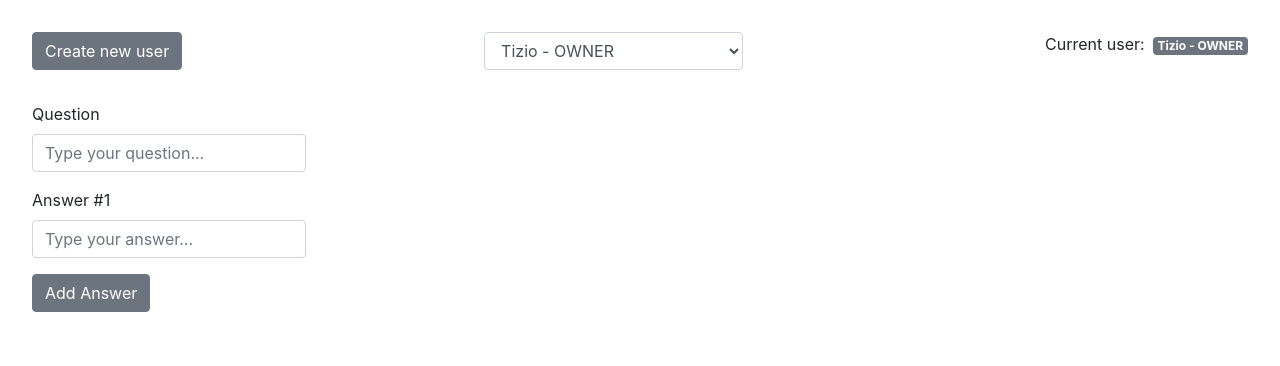
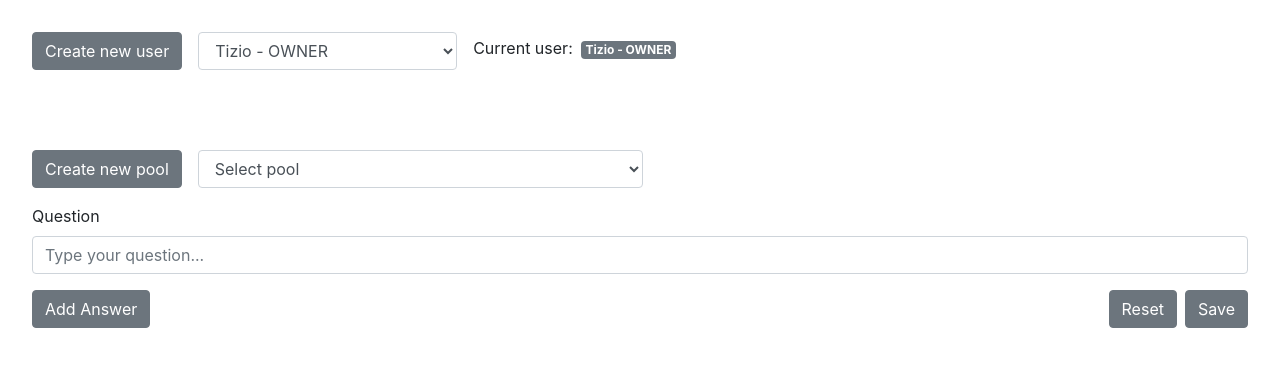
Before and after one commit to tommiii/just-another-pool-app, a React (Create React App) app: page / in a window 1280 px wide. Shown: the top 366 px of the page. Built offline with nearby package versions, Linux system fonts and the light colour scheme.

Commit message:
pool management improved

```diff
--- a/src/App.js
+++ b/src/App.js
@@ -1,18 +1,25 @@
 import React, { useState } from 'react';
+import _ from 'lodash';
 import { connect } from 'react-redux';
 import PoolCreator from './components/PoolCreator';
 import AnswersSelector from './components/AnswersSelector';
 import UsersManagement from './components/UsersManagement';
+import { ROLES } from './constants';
 import {
   setUserId,
   addUser,
+  updatePools,
 } from './actions';
 
-const App = ({ poolApp, onChangeUser, onAddUser }) => {
+const App = ({
+  poolApp, onChangeUser, onAddUser, onUpdatePools,
+}) => {
   const [options, setOptions] = useState([]);
   const [label, setLabel] = useState(null);
-  const { users, selectedUserId } = poolApp;
-
+  const { users, selectedUserId, pools } = poolApp;
+  const selectedUser = _.find(users, ({ id }) => id === selectedUserId);
+  const userPools = _.filter(pools, ({ ownerId }) => ownerId === selectedUserId);
+  const { role } = selectedUser;
   return (
     <div className="App p-3">
       <UsersManagement
@@ -21,13 +28,33 @@ const App = ({ poolApp, onChangeUser, onAddUser }) => {
         selectedUserId={selectedUserId}
         users={users}
       />
-      <div className="d-flex justify-content-start">
-        <PoolCreator onChange={({ question, answers }) => {
-          setOptions(answers);
-          setLabel(question);
-        }}
-        />
-        <AnswersSelector options={options} label={label} />
+      <div className="content mt-5">
+        {role === ROLES.OWNER && (
+          <PoolCreator
+            selectedUser={selectedUser}
+            userPools={userPools}
+            onUpdatePool={({ question, answers, poolId }) => {
+              if (poolId) {
+                const poolToUpdate = _.find(pools, ({ id }) => _.toNumber(id) === _.toNumber(poolId));
+                const newPool = { ...poolToUpdate, question, options: answers };
+                const auxPools = _.filter(pools, (({ id }) => _.toNumber(id) !== _.toNumber(poolId)));
+                const newPools = [...auxPools, newPool];
+                onUpdatePools(newPools);
+              } else {
+                const newPool = {
+                  id: new Date().getTime(), question, options: answers, ownerId: selectedUserId, answersPerUser: [],
+                };
+                const newPools = [...pools, newPool];
+                onUpdatePools(newPools);
+              }
+            }}
+            onChange={({ question, answers }) => {
+              setOptions(answers);
+              setLabel(question);
+            }}
+          />
+        )}
+        {role === ROLES.USER && <AnswersSelector options={options} label={label} />}
       </div>
     </div>
   );
@@ -41,6 +68,7 @@ const mapDispatchToProps = dispatch => {
   return {
     onChangeUser: id => { dispatch(setUserId(id)); },
     onAddUser: user => { dispatch(addUser(user)); },
+    onUpdatePools: pools => { dispatch(updatePools(pools)); },
   };
 };
 
--- a/src/actions/index.js
+++ b/src/actions/index.js
@@ -1,6 +1,7 @@
 import {
   SET_USER_ID,
   ADD_USER,
+  UPDATE_POOLS,
 } from '../constants';
 
 export const setUserId = (id) => {
@@ -16,3 +17,10 @@ export const addUser = (user) => {
     user,
   };
 };
+
+export const updatePools = (pools) => {
+  return {
+    type: UPDATE_POOLS,
+    pools,
+  };
+};
--- a/src/components/PoolCreator.js
+++ b/src/components/PoolCreator.js
@@ -5,13 +5,26 @@ import {
 } from 'reactstrap';
 
 
-const PoolCreator = ({ onChange }) => {
+const PoolCreator = ({ onChange, onUpdatePool, userPools }) => {
   const [question, setQuestion] = useState('');
-  const [answers, setAnswers] = useState(['']);
+  const [answers, setAnswers] = useState([]);
+  const [currentPoolId, setCurrentPoolId] = useState(null);
 
   useEffect(() => {
     onChange({ question, answers });
   });
+
+  const setPool = (id) => {
+    setCurrentPoolId(id);
+    setQuestion(userPools[id].question);
+    setAnswers(userPools[id].options);
+  };
+
+  const resetForm = () => {
+    setQuestion('');
+    setAnswers([]);
+    setCurrentPoolId(null);
+  };
 
   const renderAnswersForm = () => _.map(answers, (answer, index) => {
     return (
@@ -56,15 +69,52 @@ const PoolCreator = ({ onChange }) => {
     );
   });
 
+  const renderPools = () => {
+    const currentValue = _.find(userPools, ({ id }) => id === currentPoolId);
+    return (
+      <FormGroup>
+        <Input value={!currentPoolId ? 'Select pool' : currentValue} onChange={({ target: { value } }) => { setPool(value); }} type="select" name="select" id="selectPool">
+          <option disabled value="Select pool">Select pool</option>
+          {_.map(userPools, ({ question: poolQuestion, id }, index) => (
+            <option key={index} value={id}>
+              {poolQuestion}
+            </option>
+          ))}
+        </Input>
+      </FormGroup>
+    );
+  };
+
   return (
     <div className="PoolCreator p-3">
       <Form>
+        <div className="d-flex">
+          <span className="mr-3">
+            <Button onClick={resetForm}>Create new pool</Button>
+          </span>
+          {_.size(userPools) && renderPools()}
+        </div>
+
         <FormGroup>
           <Label for="question">Question</Label>
           <Input onChange={({ target: { value } }) => { setQuestion(value); }} value={question} type="text" name="question" id="question" placeholder="Type your question..." maxLength="80" />
         </FormGroup>
         {renderAnswersForm()}
-        <Button onClick={() => { setAnswers(currentAnswer => [...currentAnswer, '']); }}>Add Answer</Button>
+        <div className="d-flex">
+          <span className="mr-auto">
+            <Button onClick={() => { setAnswers(currentAnswer => [...currentAnswer, '']); }}>Add Answer</Button>
+          </span>
+          <span className="ml-auto">
+            <Button className="mr-2" onClick={resetForm}>Reset</Button>
+            <Button onClick={() => {
+              onUpdatePool({ question, answers, poolId: currentPoolId });
+            }}
+            >
+              Save
+
+            </Button>
+          </span>
+        </div>
       </Form>
     </div>
   );
--- a/src/components/UsersManagement.js
+++ b/src/components/UsersManagement.js
@@ -3,12 +3,7 @@ import _ from 'lodash';
 import {
   Button, Modal, Form, FormGroup, Label, Input, Badge,
 } from 'reactstrap';
-
-const ROLES = {
-  OWNER: 'OWNER',
-  USER: 'USER',
-  RESPONDENT: 'RESPONDENT',
-};
+import { ROLES } from '../constants';
 
 
 const UsersManagement = ({
@@ -49,10 +44,14 @@ const UsersManagement = ({
 
   return (
     <div className="UsersManagement p-3">
-      <div className="d-flex justify-content-between">
-        <Button onClick={toggleCreateUserModal}>Create new user</Button>
-        {renderUsers()}
-        <span>
+      <div className="d-flex justify-content-start">
+        <span className="mr-3">
+          <Button onClick={toggleCreateUserModal}>Create new user</Button>
+        </span>
+        <span className="mr-3">
+          {renderUsers()}
+        </span>
+        <span className="mr-3 mt-1">
           Current user:
           <Badge className="ml-2" color="secondary">
             {' '}
--- a/src/constants/index.js
+++ b/src/constants/index.js
@@ -1,2 +1,10 @@
 export const SET_USER_ID = 'SET_USER_ID';
 export const ADD_USER = 'ADD_USER';
+export const UPDATE_POOLS = 'UPDATE_POOLS';
+
+
+export const ROLES = {
+  OWNER: 'OWNER',
+  USER: 'USER',
+  RESPONDENT: 'RESPONDENT',
+};
--- a/src/reducers/index.js
+++ b/src/reducers/index.js
@@ -1,6 +1,7 @@
 import {
   SET_USER_ID,
   ADD_USER,
+  UPDATE_POOLS,
 } from '../constants';
 
 const initialState = {
@@ -53,6 +54,13 @@ const poolApp = (state = initialState, action) => {
         users: [...state.users, action.user],
 
       };
+    case UPDATE_POOLS:
+      return {
+        ...state,
+        pools: action.pools,
+
+
+      };
     default:
       return state;
   }
```
